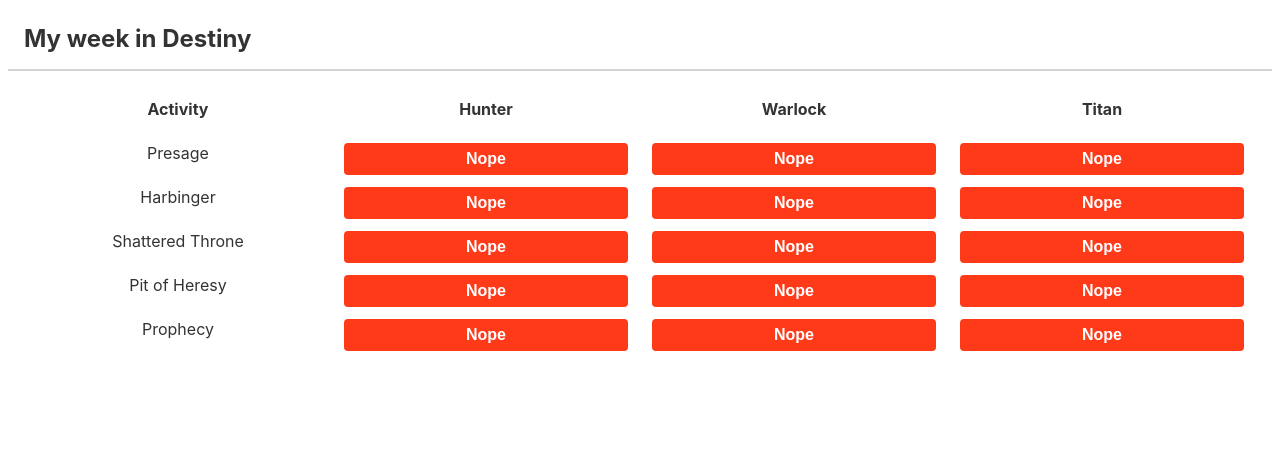
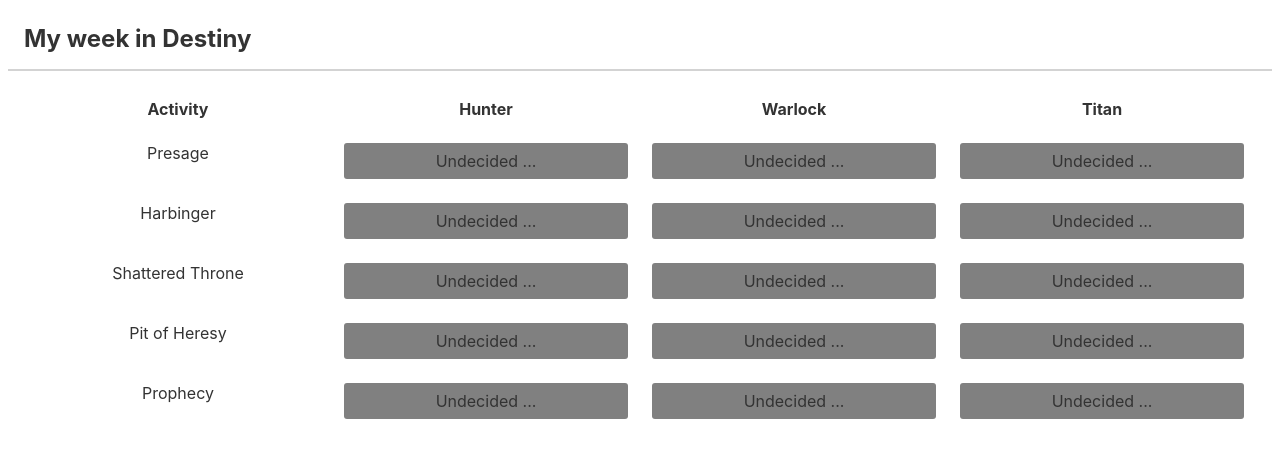
Before and after one commit to fkresler/myweekindestiny, a Svelte app: page / in a window 1280 px wide. Shown: the top 458 px of the page. Built offline with nearby package versions, Linux system fonts and the light colour scheme.

Commit message:
feat: replace isActivated toggle with a stateful property on class activity tiles

```diff
--- a/src/ActivityTile.svelte
+++ b/src/ActivityTile.svelte
@@ -1,82 +1,54 @@
 <script lang="ts">
   import { createEventDispatcher } from "svelte";
   import type { CharacterActivityDefinition } from "./types";
+  import { ActivityPlanningState } from "./types";
 
   const dispatch = createEventDispatcher();
 
   export let id: string;
   export let characterData: CharacterActivityDefinition;
 
-  $: ({ isActivated, note } = characterData || {
-    isActivated: false,
+  $: ({ planningState, note } = characterData || {
+    planningState: ActivityPlanningState.UNDEFINED,
     note: "",
   });
-
-  $: checked = isActivated;
 
   const handleToggle = () => dispatch("toggleActivity");
 </script>
 
 <div on:click|preventDefault={handleToggle}>
-  <input class="tgl-input" {id} type="checkbox" {checked} />
-  <label class="tgl-btn" data-tg-off="Nope" data-tg-on="Yeah!" for={id} />
+  {#if planningState === ActivityPlanningState.PLANNED}
+    <div class="tile planning-planned">Planned ...</div>
+  {:else if planningState === ActivityPlanningState.DONE}
+    <div class="tile planning-done">Done!</div>
+  {:else if planningState === ActivityPlanningState.DONTCARE}
+    <div class="tile planning-dontcare">Do not care</div>
+  {:else}
+    <div class="tile planning-undecided">Undecided ...</div>
+  {/if}
 </div>
 
 <style>
-  .tgl-input {
-    display: none;
+  .tile {
+    cursor: pointer;
+    user-select: none;
+    padding: 0.5rem;
+    border-radius: 3px;
   }
 
-  .tgl-btn {
-    padding: 2px;
-    transition: all 0.2s ease;
-    font-family: sans-serif;
-    perspective: 100px;
+  .planning-undecided {
+    background-color: grey;
   }
 
-  .tgl-btn:after,
-  .tgl-btn:before {
-    display: inline-block;
-    transition: all 0.4s ease;
-    width: 100%;
-    text-align: center;
-    position: absolute;
-    line-height: 2em;
-    font-weight: bold;
-    color: #fff;
-    position: absolute;
-    top: 0;
-    left: 0;
-    backface-visibility: hidden;
-    border-radius: 4px;
+  .planning-planned {
+    background-color: goldenrod;
   }
 
-  .tgl-btn:after {
-    content: attr(data-tg-on);
-    background: #02c66f;
-    transform: rotateY(-180deg);
+  .planning-done {
+    background-color: green;
   }
 
-  .tgl-btn:before {
-    background: #ff3a19;
-    content: attr(data-tg-off);
-  }
-
-  .tgl-btn:active:before {
-    transform: rotateY(-20deg);
-  }
-
-  .tgl-input:checked + .tgl-btn:before {
-    transform: rotateY(180deg);
-  }
-
-  .tgl-input:checked + .tgl-btn:after {
-    transform: rotateY(0);
-    left: 0;
-    background: #7fc6a6;
-  }
-
-  .tgl-input:checked + .tgl-btn:active:after {
-    transform: rotateY(20deg);
+  .planning-dontcare {
+    background-color: red;
   }
 </style>
--- a/src/App.svelte
+++ b/src/App.svelte
@@ -33,7 +33,7 @@
             on:toggleActivity={() =>
               toggleActivityByClass({
                 character: CharacterClass.HUNTER,
-                activities: [activity.id],
+                activity: activity.id,
               })}
           />
         </div>
@@ -44,7 +44,7 @@
             on:toggleActivity={() =>
               toggleActivityByClass({
                 character: CharacterClass.WARLOCK,
-                activities: [activity.id],
+                activity: activity.id,
               })}
           />
         </div>
@@ -55,7 +55,7 @@
             on:toggleActivity={() => {
               toggleActivityByClass({
                 character: CharacterClass.TITAN,
-                activities: [activity.id],
+                activity: activity.id,
               });
             }}
           />
--- a/src/types.ts
+++ b/src/types.ts
@@ -12,9 +12,16 @@
   PROPHECY,
 }
 
+export enum ActivityPlanningState {
+  UNDEFINED,
+  DONTCARE,
+  PLANNED,
+  DONE,
+}
+
 export type CharacterActivityDefinition = {
   class: CharacterClass;
-  isActivated?: boolean;
+  planningState: ActivityPlanningState;
   note?: string;
 };
 
--- a/src/weeklyState.ts
+++ b/src/weeklyState.ts
@@ -2,6 +2,7 @@
 import {
   ActivityDefinition,
   ActivityIdentifier,
+  ActivityPlanningState,
   CharacterClass,
 } from "./types";
 
@@ -40,15 +41,59 @@
   ? (JSON.parse(storedWeeklyState) as ActivityDefinition[])
   : defaultActivityState;
 
+const getNextPlanningState = (state: ActivityPlanningState) => {
+  switch (state) {
+    case ActivityPlanningState.UNDEFINED:
+      return ActivityPlanningState.PLANNED;
+    case ActivityPlanningState.PLANNED:
+      return ActivityPlanningState.DONE;
+    case ActivityPlanningState.DONE:
+      return ActivityPlanningState.DONTCARE;
+    case ActivityPlanningState.DONTCARE:
+      return ActivityPlanningState.PLANNED;
+    default:
+      return ActivityPlanningState.UNDEFINED;
+  }
+};
+
 const createWeeklyState = () => {
   const { subscribe, update } = writable(parsedWeeklyState);
 
   const toggleActivityByClass = ({
     character,
+    activity,
+  }: {
+    character: CharacterClass;
+    activity: ActivityIdentifier;
+  }) =>
+    update((prevState) => {
+      const newWeeklyState = prevState.map((singleActivity) => {
+        if (singleActivity.id === activity) {
+          const previousPlanningState =
+            singleActivity[character]?.planningState ||
+            ActivityPlanningState.UNDEFINED;
+          return {
+            ...singleActivity,
+            [character]: {
+              ...singleActivity[character],
+              planningState: getNextPlanningState(previousPlanningState),
+            },
+          };
+        } else {
+          return { ...singleActivity };
+        }
+      });
+      return newWeeklyState;
+    });
+
+  const setPlanningStateByClassActivities = ({
+    character,
     activities,
+    state = ActivityPlanningState.UNDEFINED,
   }: {
     character: CharacterClass;
     activities: ActivityIdentifier[];
+    state: ActivityPlanningState;
   }) =>
     update((prevState) => {
       const newWeeklyState = prevState.map((singleActivity) => {
@@ -57,7 +102,7 @@
             ...singleActivity,
             [character]: {
               ...singleActivity[character],
-              isActivated: !singleActivity[character]?.isActivated,
+              planningState: state,
             },
           };
         } else {
@@ -70,6 +115,7 @@
   return {
     subscribe,
     toggleActivityByClass,
+    setPlanningStateByClassActivities,
   };
 };
 
```
